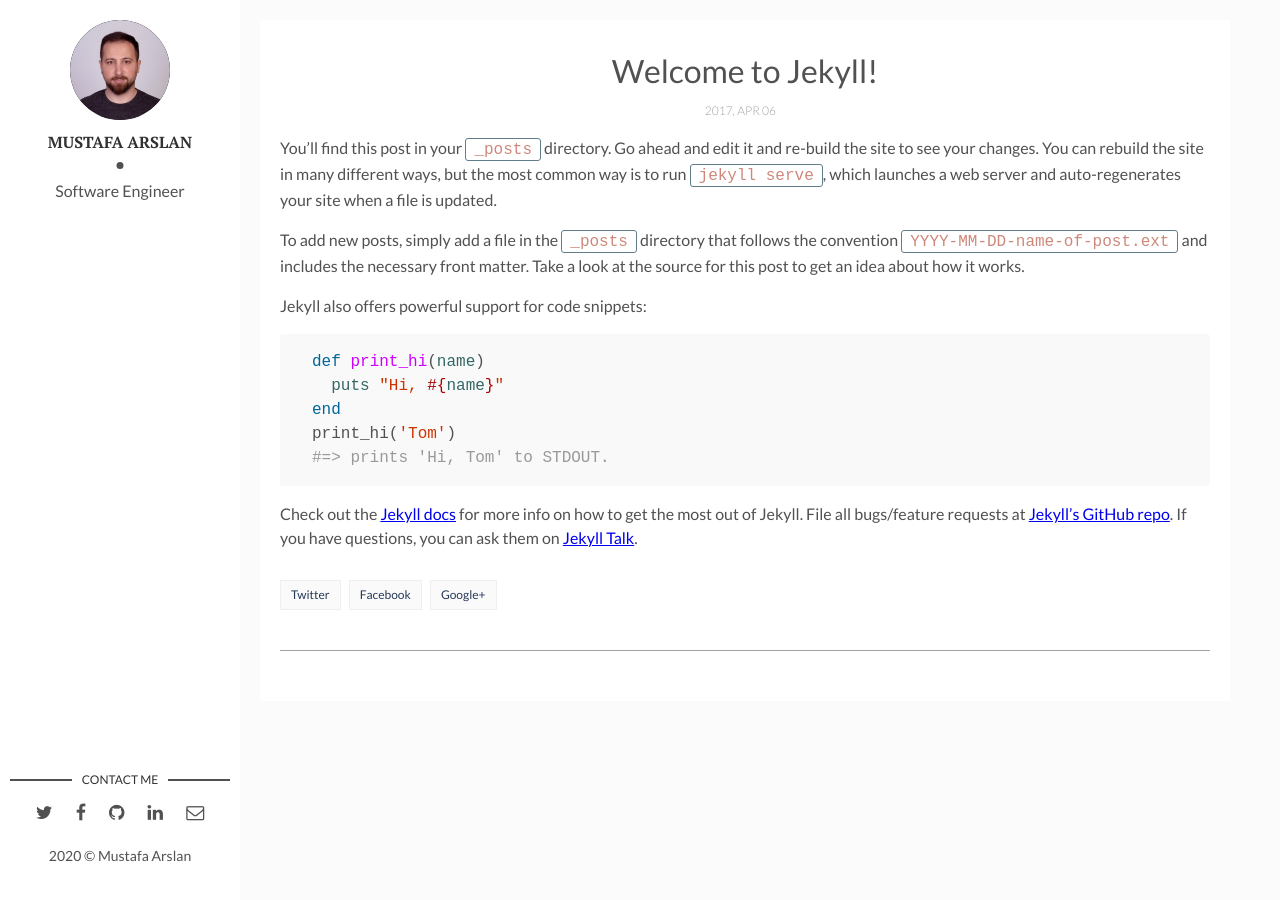
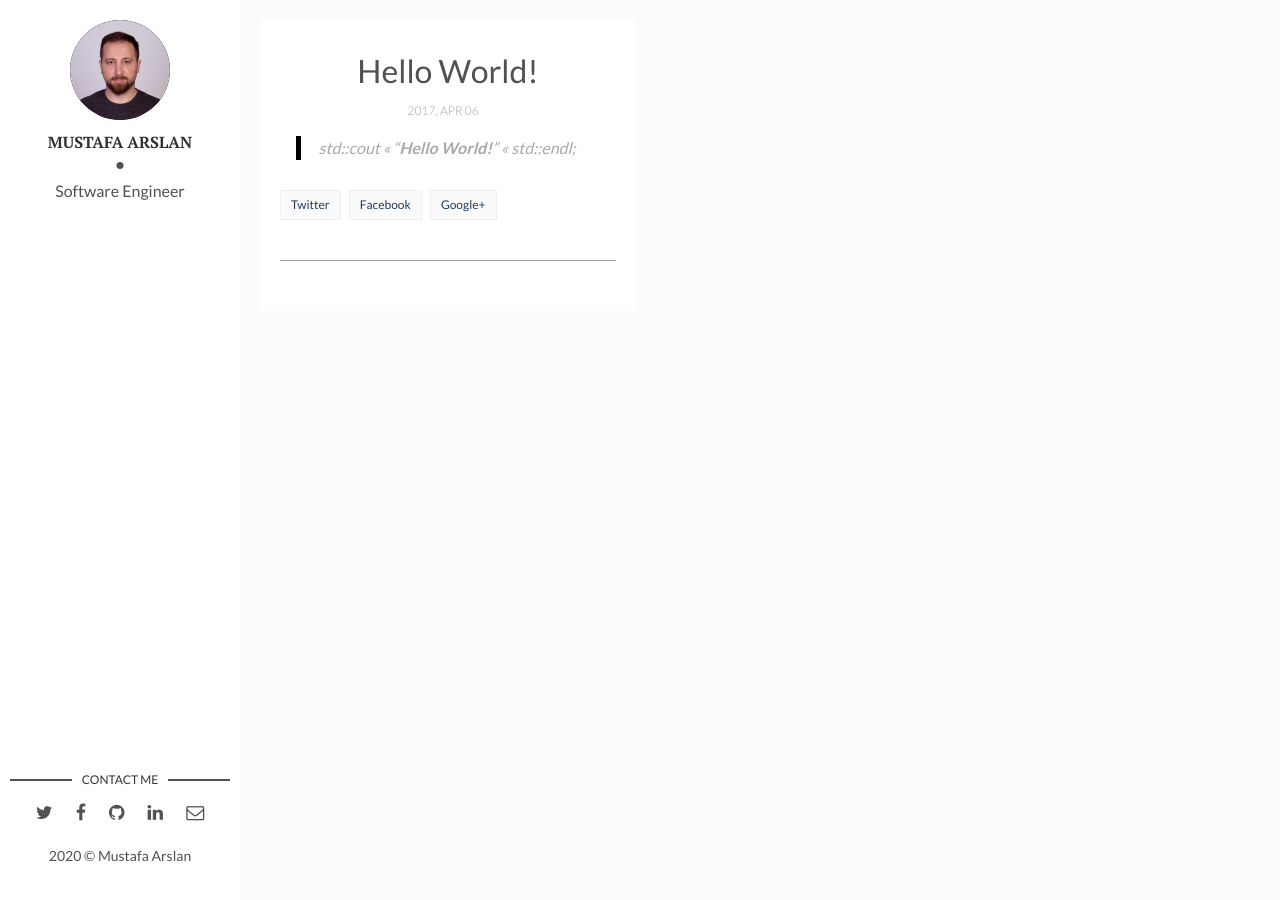
Before and after one commit to mustafarslan/blog, a Jekyll site: the page built from _posts/2017-04-06-welcome-to-jekyll.markdown, in a window 1280 px wide. Built offline with Jekyll 4.4.1, drawn with Linux system fonts in a browser that asks for light colours.

Commit message:
about page

```diff
--- a/_posts/2017-04-06-welcome-to-jekyll.markdown
+++ b/_posts/2017-04-06-welcome-to-jekyll.markdown
@@ -1,26 +1,6 @@
 ---
 layout: post
-title: "Welcome to Jekyll!"
+title: "Hello World!"
 date: 2017-04-06 13:32:20 +0300
-description: You’ll find this post in your `_posts` directory. Go ahead and edit it and re-build the site to see your changes. # Add post description (optional)
-img:  # Add image post (optional)
 ---
-You’ll find this post in your `_posts` directory. Go ahead and edit it and re-build the site to see your changes. You can rebuild the site in many different ways, but the most common way is to run `jekyll serve`, which launches a web server and auto-regenerates your site when a file is updated.
-
-To add new posts, simply add a file in the `_posts` directory that follows the convention `YYYY-MM-DD-name-of-post.ext` and includes the necessary front matter. Take a look at the source for this post to get an idea about how it works.
-
-Jekyll also offers powerful support for code snippets:
-
-{% highlight ruby %}
-def print_hi(name)
-  puts "Hi, #{name}"
-end
-print_hi('Tom')
-#=> prints 'Hi, Tom' to STDOUT.
-{% endhighlight %}
-
-Check out the [Jekyll docs][jekyll-docs] for more info on how to get the most out of Jekyll. File all bugs/feature requests at [Jekyll’s GitHub repo][jekyll-gh]. If you have questions, you can ask them on [Jekyll Talk][jekyll-talk].
-
-[jekyll-docs]: https://jekyllrb.com/docs/home
-[jekyll-gh]:   https://github.com/jekyll/jekyll
-[jekyll-talk]: https://talk.jekyllrb.com/
+>std::cout << "**Hello World!**" << std::endl;
--- a/_posts/2020-01-04-about.markdown
+++ b/_posts/2020-01-04-about.markdown
@@ -1,11 +1,7 @@
 ---
 layout: post
-title: About
+title: "About"
 date: 2020-01-04 21:14:20 +0300
-description: You’ll find this post in your `_posts` directory. Go ahead and edit it and re-build the site to see your changes. # Add post description (optional)
-img: i-rest.jpg # Add image post (optional)
-fig-caption: # Add figcaption (optional)
-tags: [About, Resume, CV]
 ---
 # Mustafa  Arslan &ndash; Senior Software Engineer
 - 5+ years of experience as a software engineer in various industries
```
